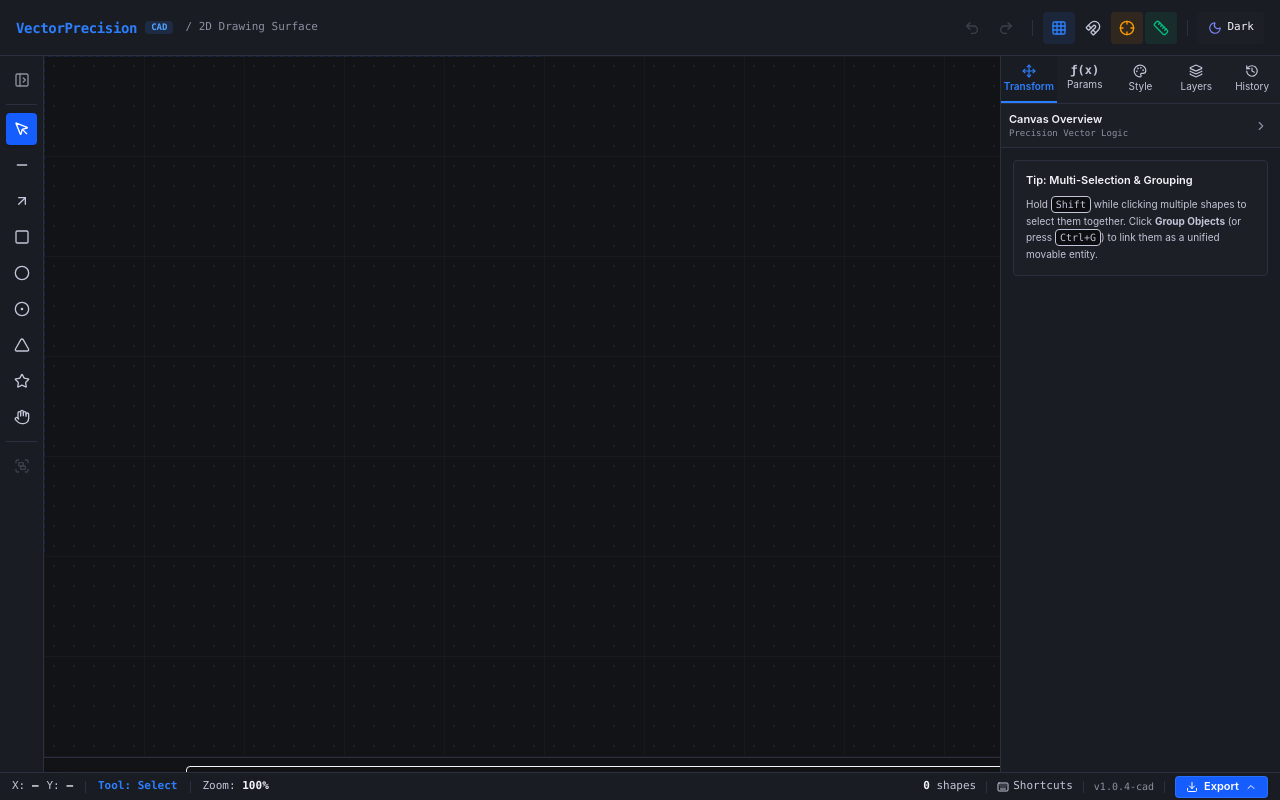
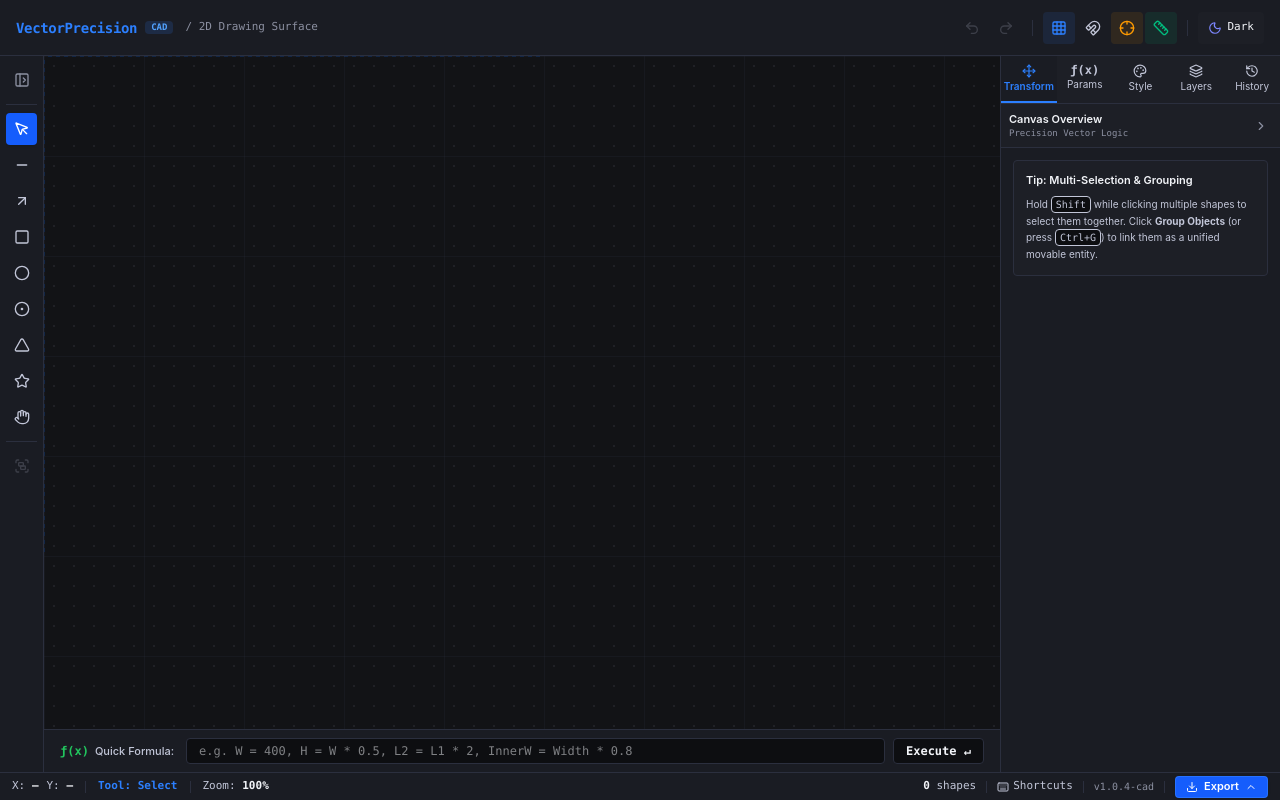
Before and after one commit to lakshya4568/2D-Canvas, a Next.js app: page / in a window 1280 px wide. Built offline with nearby package versions, Linux system fonts and the light colour scheme.

Commit message:
fix(ui): polish BottomFormulaBar layout, padding, and semantic color tokens

```diff
--- a/app/globals.css
+++ b/app/globals.css
@@ -19,6 +19,13 @@
 
     --grid-dot: rgba(140, 144, 161, 0.25);
     --grid-line: rgba(43, 47, 62, 0.4);
+
+    --surface-base: #1a1c23;
+    --surface-sunken: #0d0e11;
+    --border-default: #2b2f3e;
+    --text-primary: #f2f4f8;
+    --text-secondary: #c2c6d8;
+    --text-muted: #8c90a1;
   }
 
   .light {
@@ -39,6 +46,13 @@
 
     --grid-dot: rgba(15, 23, 42, 0.18);
     --grid-line: rgba(15, 23, 42, 0.08);
+
+    --surface-base: #ffffff;
+    --surface-sunken: #f1f5f9;
+    --border-default: #cbd5e1;
+    --text-primary: #0f172a;
+    --text-secondary: #475569;
+    --text-muted: #64748b;
   }
 
   * {
--- a/features/canvas/DrawingApp.tsx
+++ b/features/canvas/DrawingApp.tsx
@@ -58,13 +58,13 @@ export function DrawingApp() {
       </header>
 
       {/* Main Workspace Body */}
-      <div className="flex-1 w-full flex relative overflow-hidden">
+      <div className="flex-1 w-full flex relative overflow-hidden pb-[28px]">
         {/* Collapsible Left Sidebar CAD Tools (Expandable with Tool Names & Shortcuts) */}
         <SidebarTools />
 
         {/* Primary Interactive SVG Canvas with Quick Parametric Formula Bar */}
-        <main className="flex-1 h-full relative overflow-hidden bg-[var(--bg-canvas)] flex flex-col">
-          <div className="flex-1 w-full h-full relative overflow-hidden">
+        <main className="flex-1 h-full relative overflow-hidden bg-[var(--bg-canvas)] flex flex-col mr-[280px]">
+          <div className="flex-1 min-h-0 w-full relative overflow-hidden">
             <DrawingCanvas onCursorChange={setCursorPos} />
           </div>
           <BottomFormulaBar />
--- a/features/parametric/BottomFormulaBar.tsx
+++ b/features/parametric/BottomFormulaBar.tsx
@@ -44,7 +44,7 @@ export const BottomFormulaBar: React.FC = () => {
   const activeVariables = Object.values(state.variables);
 
   return (
-    <div className="flex items-center gap-3 border-t border-[var(--border-subtle)] bg-[var(--surface-base)]/95 px-4 py-2 backdrop-blur-md text-xs shadow-lg">
+    <div className="flex items-center gap-3 border-t border-[var(--border-subtle)] bg-[var(--surface-base)] px-4 py-2 text-xs shadow-lg shrink-0 z-20">
       <div className="flex items-center gap-1.5 font-mono text-[var(--accent-draw)] font-bold">
         <span>ƒ(x)</span>
         <span className="text-[11px] text-[var(--text-secondary)] font-sans font-medium">Quick Formula:</span>
```
